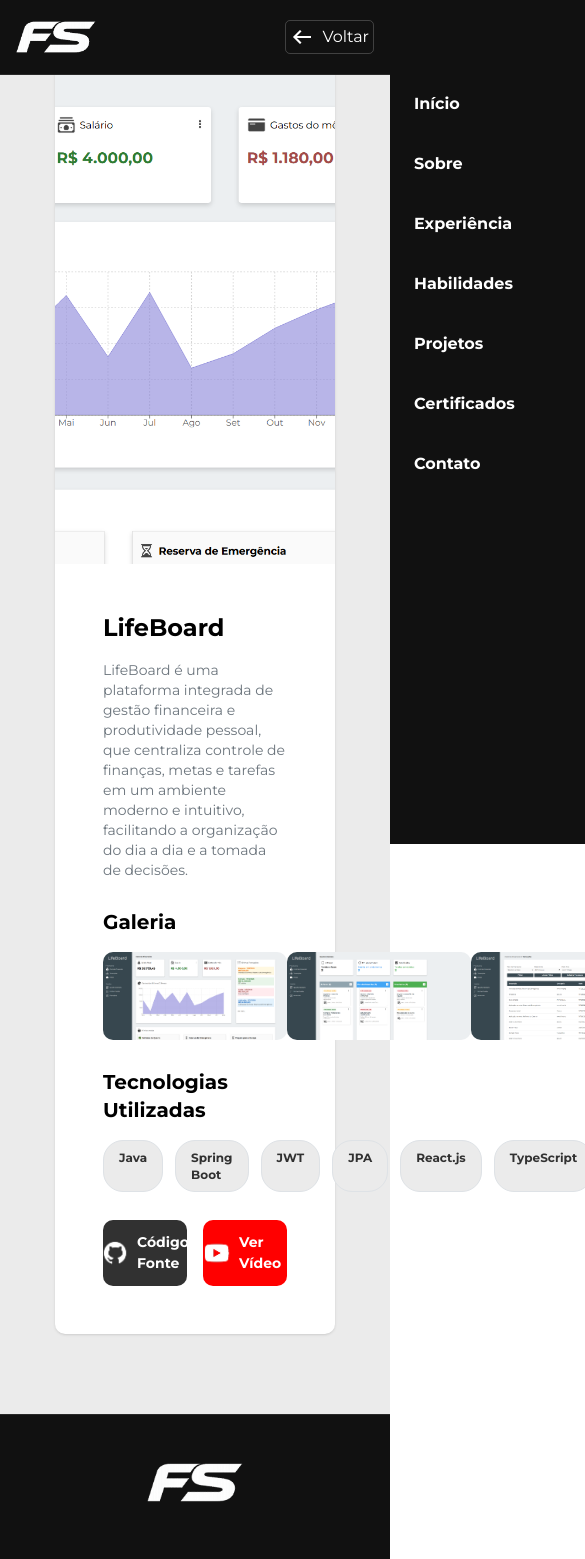
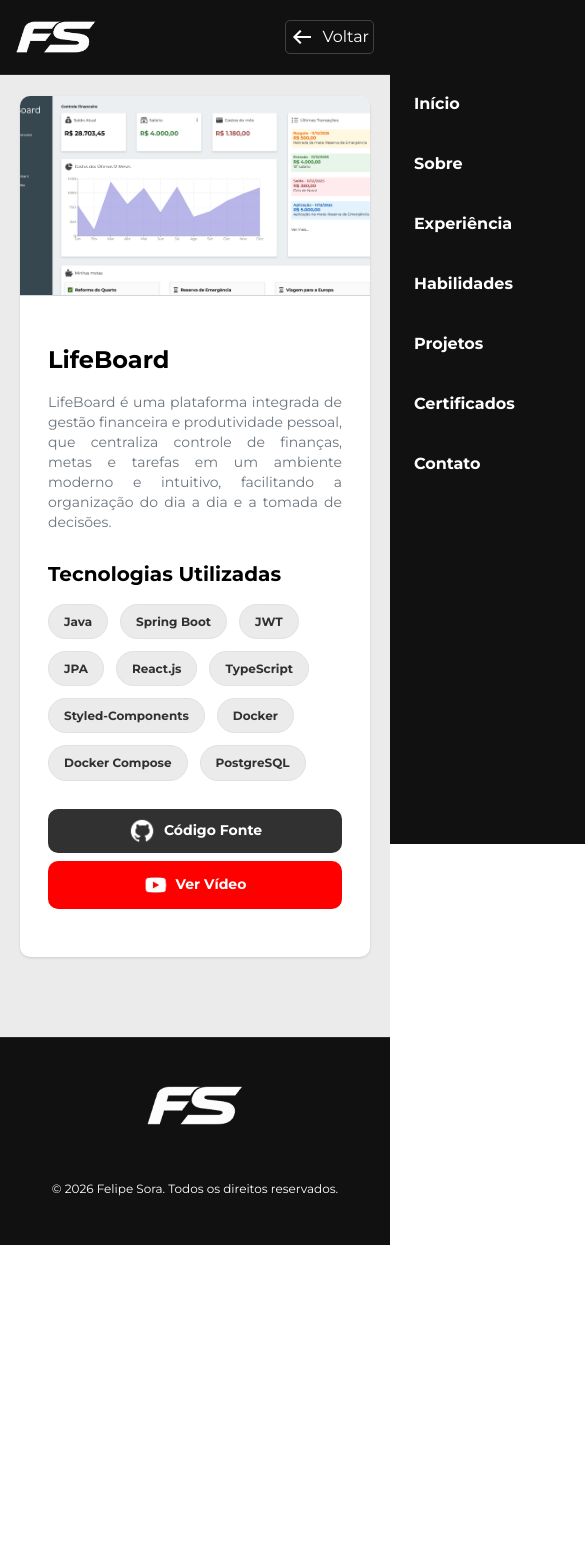
Before and after one commit to felipesora/portifolio, a React (Vite) app: page /projeto/1 in a window 390 px wide. Shown: the top 1559 px of the page, 585 px wide, since content can reach past the window. After the commit the page ends 1245 px from the top, so only its background shows below. Built offline with nearby package versions, Linux system fonts and the light colour scheme.

Commit message:
feat: responsividade da tela

```diff
--- a/src/components/Cabecalho/index.tsx
+++ b/src/components/Cabecalho/index.tsx
@@ -30,7 +30,7 @@ const Cabecalho = ({ tipo = "home" }: CabecalhoProps) => {
     ];
 
     return (
-        <header className="fixed top-0 left-0 w-full z-50 bg-(--color-primary) py-9 px-8 flex justify-between items-center border-b border-b-[#292929] [@media(max-width:1240px)]:px-4 [@media(max-width:1530px)]:py-7 [@media(max-width:490px)]:py-5">
+        <header className="fixed top-0 left-0 w-full z-50 bg-(--color-primary) py-9 px-8 flex justify-between items-center border-b border-b-[#292929] [@media(max-width:1240px)]:px-4 [@media(max-width:1530px)]:py-5 [@media(max-width:490px)]:py-5">
             <button onClick={() => scrollToSection("inicio")} className="cursor-pointer [@media(max-width:1024px)]:w-28 [@media(max-width:670px)]:w-24 [@media(max-width:570px)]:w-20!">
                 <img src={Logo} alt="Logo" />
             </button>
--- a/src/pages/ProjetoDetalhe/components/CardDetalhesProjeto.tsx
+++ b/src/pages/ProjetoDetalhe/components/CardDetalhesProjeto.tsx
@@ -16,41 +16,41 @@ const CardDetalhesProjeto = () => {
     }
 
     return (
-        <div className="bg-white w-[80%] rounded-[10px] shadow-sm">
+        <div className="bg-white w-[80%] rounded-[10px] shadow-sm [@media(max-width:1375px)]:w-full">
 
-            <img src={projeto.imagem} alt={`Imagem do projeto ${projeto.titulo}`} className="w-full h-125 object-cover object-top rounded-t-[10px]" />
+            <img src={projeto.imagem} alt={`Imagem do projeto ${projeto.titulo}`} className="w-full h-[200px] object-cover object-top rounded-t-[10px] border-b border-gray-300 2xl:h-125 xl:h-[450px] lg:h-[350px] md:h-[400px] sm:h-[250px]" />
 
-            <div className="flex flex-col gap-7 p-12">
+            <div className="flex flex-col gap-7 p-12 [@media(max-width:1000px)]:px-7">
                 <div className="flex flex-col gap-4">
                     <h1 className="text-4xl font-bold [@media(max-width:550px)]:text-2xl">{projeto.titulo}</h1>
-                    <p className="text-base text-[#6C757D] [@media(max-width:550px)]:text-sm">{projeto.descricao}</p>
+                    <p className="text-base text-justify text-[#6C757D] [@media(max-width:550px)]:text-sm">{projeto.descricao}</p>
                 </div>
 
-                <div className="flex flex-col gap-4">
+                <div className="flex flex-col gap-4 [@media(max-width:1023px)]:hidden">
                     <h2 className="font-bold text-2xl [@media(max-width:550px)]:text-xl">Galeria</h2>
-                    <div className="flex justify-between">
+                    <div className="grid grid-cols-2 gap-6">
                         {projeto.galeria?.map((imagem) => (
-                            <img src={imagem.imagem} alt="Imagem do projeto" className="w-112.5 rounded-[10px] transition-all duration-500 ease-in-out hover:scale-110 hover:shadow-xl" />
+                            <img src={imagem.imagem} alt="Imagem do projeto" className="w-full rounded-[10px] transition-all duration-500 ease-in-out hover:scale-110 hover:shadow-xl" />
                         ))}
                     </div>
                 </div>
 
                 <div className="flex flex-col gap-4">
                     <h2 className="font-bold text-2xl [@media(max-width:550px)]:text-xl">Tecnologias Utilizadas</h2>
-                    <div className="flex gap-3">
+                    <div className="flex flex-wrap gap-3">
                         {projeto.tecnologias.map((tecnologia) => (
                             <CardTecnologia nome={tecnologia.titulo} />
                         ))}
                     </div>
                 </div>
 
-                <div className="flex gap-4">
+                <div className="flex gap-4 [@media(max-width:850px)]:flex-col [@media(max-width:850px)]:gap-2">
                     <a href={projeto.linkCodigo} target="_blank" rel="noopener noreferrer" className="flex items-center gap-2 text-white font-bold bg-[#313131] justify-center rounded-[10px] w-full py-3 cursor-pointer hover:bg-[#252525] transition-colors duration-300 [@media(max-width:550px)]:text-[14px] [@media(max-width:550px)]:py-2">
                         <img src={IconeGithub} alt="ícone github" className="[@media(max-width:550px)]:w-7"/>
                         Código Fonte
                     </a>
                     <a href={projeto.linkVideo} target="_blank" rel="noopener noreferrer" className="flex items-center gap-2 text-white font-bold bg-[#FF0000] justify-center rounded-[10px] w-full py-3 cursor-pointer hover:bg-[#ad0606] transition-colors duration-300 [@media(max-width:550px)]:text-[14px]">
-                        <img src={IconeYoutube} alt="ícone do youtube" className="[@media(max-width:550px)]:w-7"/>
+                        <img src={IconeYoutube} alt="ícone do youtube" className="[@media(max-width:550px)]:w-6"/>
                         Ver Vídeo
                     </a>
                 </div>
--- a/src/pages/ProjetoDetalhe/index.tsx
+++ b/src/pages/ProjetoDetalhe/index.tsx
@@ -12,7 +12,7 @@ const ProjetoDetalhe = () => {
     return (
         <>
             <Cabecalho tipo="detalhesProjeto"/>
-            <section className="bg-[#EBEBEB] pt-48 pb-32 px-40 flex justify-center gap-14 [@media(max-width:1180px)]:px-20 [@media(max-width:690px)]:px-10 [@media(max-width:550px)]:px-5! [@media(max-width:550px)]:pt-16 [@media(max-width:550px)]:pb-20">
+            <section className="bg-[#EBEBEB] pt-44 pb-32 px-40 flex justify-center gap-14 [@media(max-width:1180px)]:px-20 [@media(max-width:1080px)]:pt-32 [@media(max-width:930px)]:px-10 [@media(max-width:570px)]:pt-24 [@media(max-width:550px)]:px-5! [@media(max-width:550px)]:pb-20">
                 <CardDetalhesProjeto />
             </section>
             <Rodape tipo="detalhesProjeto" />
```
